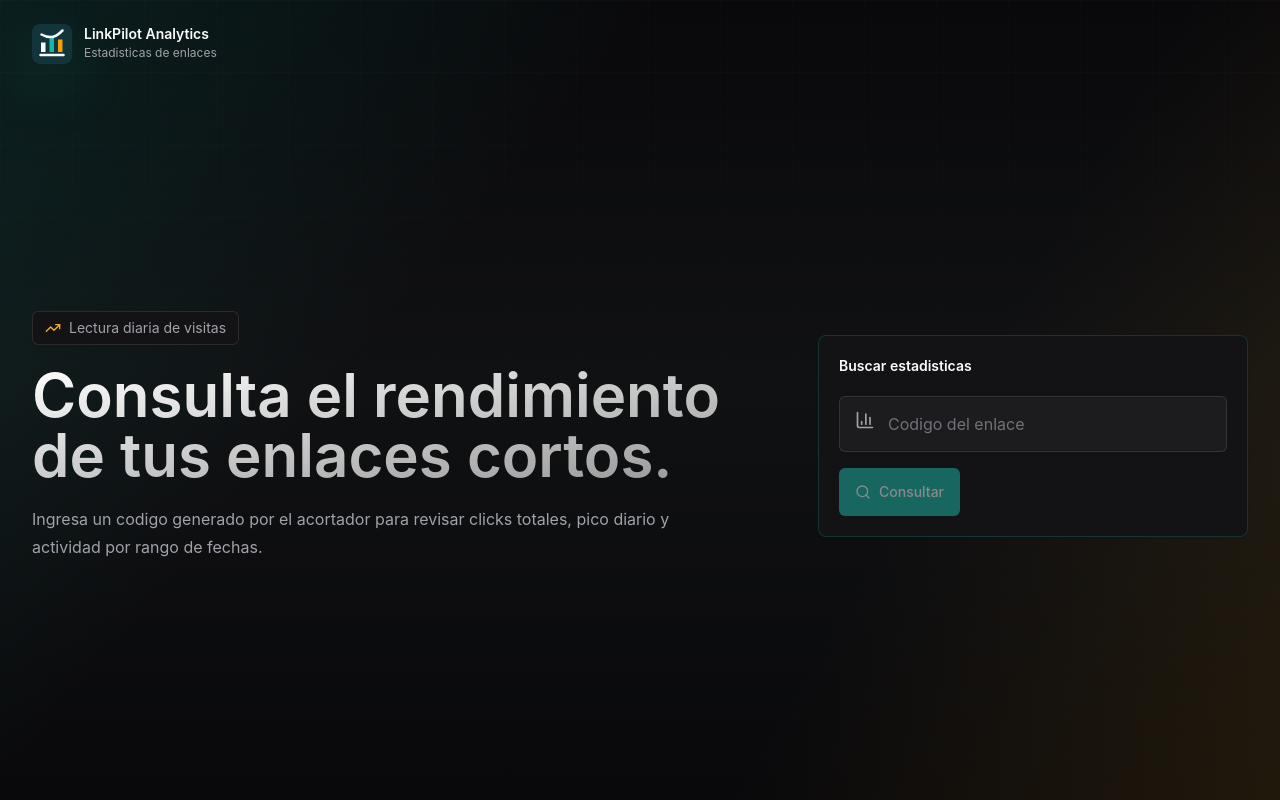
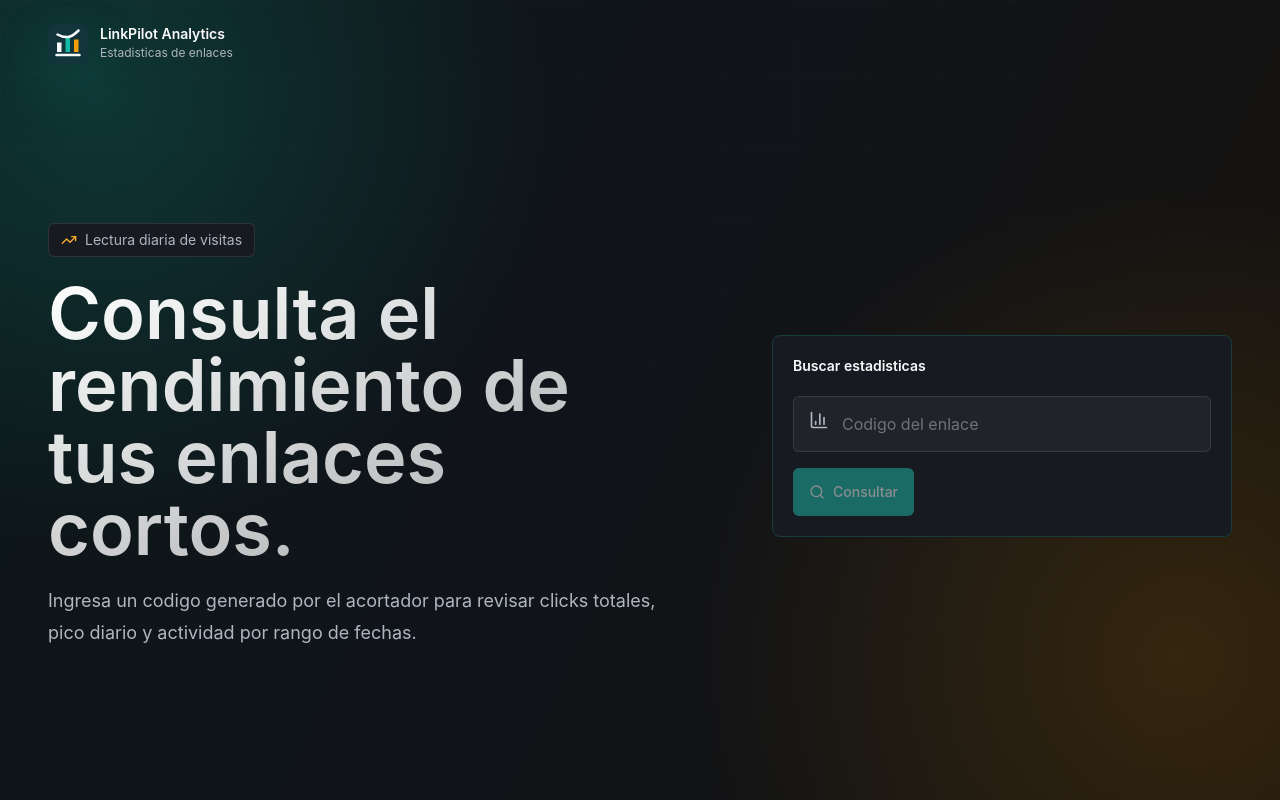
Before and after one commit to Naiker12/lp-stats-dashboard, a React (Vite) app: page / in a window 1280 px wide. Built offline with nearby package versions, Linux system fonts and the light colour scheme; no server answers.

Commit message:
Refine dashboard layout width and contrast

```diff
--- a/src/components/StatsChart.tsx
+++ b/src/components/StatsChart.tsx
@@ -49,7 +49,7 @@
         </div>
       </CardHeader>
       <CardContent>
-        <ChartContainer className="h-80 w-full" config={chartConfig}>
+        <ChartContainer className="h-80 w-full xl:h-[25rem]" config={chartConfig}>
           <AreaChart data={data} margin={{ top: 8, right: 18, bottom: 0, left: 0 }}>
             <defs>
               <linearGradient id="clicksGradient" x1="0" x2="0" y1="0" y2="1">
--- a/src/pages/StatsLookupPage.tsx
+++ b/src/pages/StatsLookupPage.tsx
@@ -21,7 +21,7 @@
 
   return (
     <main className="dashboard-shell">
-      <section className="relative mx-auto flex min-h-dvh w-full max-w-7xl flex-col gap-8 px-4 py-5 sm:px-6 sm:py-6 lg:px-8">
+      <section className="relative mx-auto flex min-h-dvh w-full max-w-[92rem] flex-col gap-8 px-4 py-5 sm:px-6 sm:py-6 lg:px-10 xl:px-12 2xl:max-w-[104rem]">
         <nav className="animate-soft-in flex items-center justify-between">
           <div className="flex items-center gap-3">
             <img alt="LinkPilot Analytics" className="brand-mark h-10 w-10 rounded-md" src="/logo.svg" />
@@ -32,16 +32,16 @@
           </div>
         </nav>
 
-        <div className="grid flex-1 items-center gap-8 py-6 sm:py-8 lg:grid-cols-[minmax(0,1fr)_minmax(360px,430px)] lg:gap-12">
+        <div className="grid flex-1 items-center gap-8 py-6 sm:py-8 lg:grid-cols-[minmax(0,1.35fr)_minmax(380px,460px)] lg:gap-14 xl:gap-20">
           <div className="animate-fade-up grid gap-5">
             <div className="inline-flex w-fit items-center gap-2 rounded-md border bg-card px-3 py-1.5 text-sm text-muted-foreground shadow-sm">
               <TrendingUp className="h-4 w-4 text-accent" />
               Lectura diaria de visitas
             </div>
-              <h1 className="max-w-3xl bg-gradient-to-br from-white to-white/55 bg-clip-text text-4xl font-semibold tracking-normal text-transparent sm:text-6xl">
+              <h1 className="max-w-4xl bg-gradient-to-br from-white to-white/60 bg-clip-text text-4xl font-semibold tracking-normal text-transparent sm:text-6xl xl:text-7xl">
                 Consulta el rendimiento de tus enlaces cortos.
               </h1>
-            <p className="max-w-2xl text-base leading-7 text-muted-foreground">
+            <p className="max-w-3xl text-base leading-7 text-muted-foreground sm:text-lg sm:leading-8">
               Ingresa un codigo generado por el acortador para revisar clicks totales, pico diario y actividad por
               rango de fechas.
             </p>
--- a/src/pages/StatsPage.tsx
+++ b/src/pages/StatsPage.tsx
@@ -71,7 +71,7 @@
 
   return (
     <main className="dashboard-shell">
-      <div className="relative mx-auto flex min-h-dvh w-full max-w-7xl flex-col gap-6 px-4 py-5 sm:px-6 sm:py-6 lg:px-8">
+      <div className="relative mx-auto flex min-h-dvh w-full max-w-[92rem] flex-col gap-6 px-4 py-5 sm:px-6 sm:py-6 lg:px-10 xl:px-12 2xl:max-w-[104rem]">
         <nav className="animate-soft-in flex flex-col gap-4 sm:flex-row sm:items-center sm:justify-between">
           <Link className="flex w-fit items-center gap-3" to="/">
             <img alt="LinkPilot Analytics" className="brand-mark h-10 w-10 rounded-md" src="/logo.svg" />
@@ -122,7 +122,7 @@
               Dashboard activo
             </Badge>
             <h1 className="text-3xl font-semibold tracking-normal sm:text-4xl">Codigo {codigo}</h1>
-            <p className="mt-2 max-w-2xl text-sm text-muted-foreground">
+            <p className="mt-2 max-w-3xl text-sm text-muted-foreground">
               Revisa visitas, picos y actividad reciente por rango de fechas.
             </p>
           </div>
--- a/src/styles.css
+++ b/src/styles.css
@@ -4,16 +4,16 @@
 
 @layer base {
   :root {
-    --background: 240 5% 4%;
+    --background: 220 22% 7%;
     --foreground: 0 0% 98%;
-    --card: 240 6% 8%;
+    --card: 218 18% 11%;
     --card-foreground: 0 0% 98%;
     --primary: 174 72% 42%;
     --primary-foreground: 0 0% 100%;
-    --secondary: 240 5% 15%;
+    --secondary: 217 14% 17%;
     --secondary-foreground: 0 0% 98%;
-    --muted: 240 5% 13%;
-    --muted-foreground: 240 5% 65%;
+    --muted: 217 16% 15%;
+    --muted-foreground: 215 12% 72%;
     --accent: 39 92% 56%;
     --accent-foreground: 32 80% 12%;
     --destructive: 0 72% 51%;
@@ -56,9 +56,9 @@
     position: relative;
     overflow-x: hidden;
     background:
-      linear-gradient(130deg, rgba(20, 184, 166, 0.12), transparent 34%),
-      linear-gradient(300deg, rgba(245, 158, 11, 0.1), transparent 32%),
-      linear-gradient(180deg, #09090b 0%, #101113 48%, #09090b 100%);
+      radial-gradient(circle at 8% 12%, rgba(20, 184, 166, 0.2), transparent 28rem),
+      radial-gradient(circle at 92% 82%, rgba(245, 158, 11, 0.14), transparent 30rem),
+      linear-gradient(115deg, #0c1718 0%, #10141a 43%, #16120d 100%);
   }
 
   .dashboard-shell::before {
@@ -86,9 +86,9 @@
   }
 
   .glass-card {
-    background: rgba(24, 24, 27, 0.72);
-    border-color: rgba(255, 255, 255, 0.11);
-    box-shadow: 0 24px 80px rgba(0, 0, 0, 0.42);
+    background: rgba(18, 25, 32, 0.78);
+    border-color: rgba(255, 255, 255, 0.14);
+    box-shadow: 0 24px 80px rgba(0, 0, 0, 0.32);
     backdrop-filter: blur(16px);
   }
 
```
